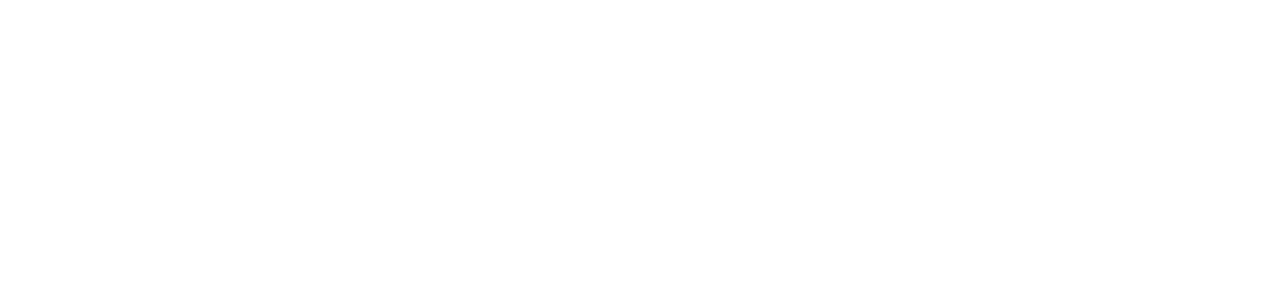
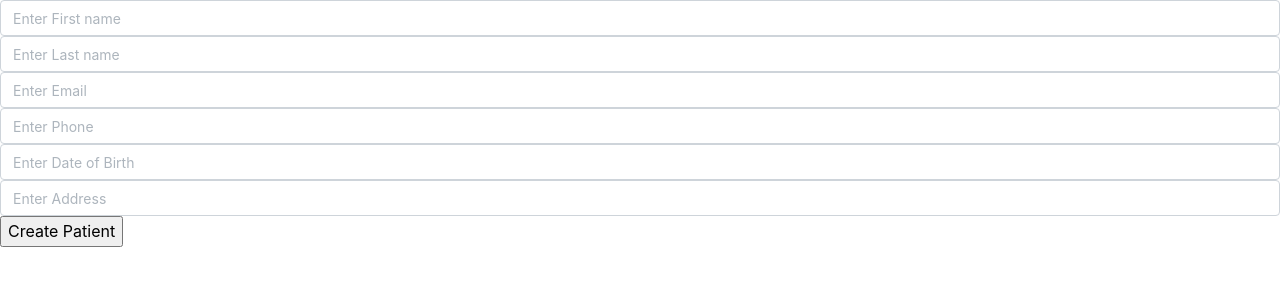
Before and after one commit to N00222244/doctorhouse, a React (Create React App) app: page /app/patients/create in a window 1280 px wide. Shown: the top 300 px of the page. Built offline with nearby package versions, Linux system fonts and the light colour scheme; no server answers; sample sign-in values are in the browser's storage.

Commit message:
added create and edit patients pretty much the same as doctors, also added in single patient the use of converting the date_of_birth string which is unix time based into gregorian

```diff
--- a/src/App.js
+++ b/src/App.js
@@ -28,6 +28,8 @@
 
 //patients
 import SinglePatient from "./pages/patients/SinglePatient";
+import CreatePatient from "./pages/patients/CreatePatient";
+import EditPatient from "./pages/patients/EditPatient";
 
 
 const App = () =>{
@@ -57,6 +59,8 @@
                             <Route path="doctors/create" element={<CreateDocotor/>}/>
                             <Route path="doctors/:id/edit" element={<EditDoctor/>} />
                             <Route path="patients/:id" element={<SinglePatient/>} />
+                            <Route path="patients/create" element={<CreatePatient/>} />
+                            <Route path="patients/:id/edit" element={<EditPatient/>} />
 
 
 
--- a/src/pages/HomePage.js
+++ b/src/pages/HomePage.js
@@ -74,7 +74,20 @@
 
 
 
-            <AppShell.Navbar >navbar tester</AppShell.Navbar>
+            <AppShell.Navbar >navbar tester
+
+
+
+                {/* logout button */}
+            {
+                    token && (
+                        <Button color='red' variant={'outline'} onClick={() => {
+                            logout();
+                            navigate('/login', { replace: true })
+                        }}>Logout</Button>
+                    )
+                }
+            </AppShell.Navbar>
 
 
 
@@ -116,15 +129,7 @@
 
 
 
-        {/* logout button */}
-            {
-                    token && (
-                        <Button color='red' variant={'outline'} onClick={() => {
-                            logout();
-                            navigate('/login', { replace: true })
-                        }}>Logout</Button>
-                    )
-                }
+
 
 
             </AppShell>
--- /dev/null
+++ b/src/pages/patients/CreatePatient.js
@@ -0,0 +1,98 @@
+import axios from "axios";
+import { useNavigate } from "react-router-dom";
+import { useAuth } from "../../utils/useAuth";
+import { TextInput } from "@mantine/core";
+import { useForm  } from '@mantine/form';
+import { showNotification } from "@mantine/notifications";
+
+
+
+
+
+const CreatePatient = () => {
+
+
+    const navigate = useNavigate();
+    const { token } = useAuth();
+   // console.log("Token before post request is sent:", token); <-- Kept geting 401 error
+   // needed to see what actually was being sent when token was called from use auth
+   // turns out the whole object was and forgot to destructure it oopsie daisies
+
+
+
+   //added mantine hook instead of using use state to use the helper function getinputprops
+    const form = useForm({
+        initialValues:{
+        first_name: '',
+        last_name: '',
+        email: '',
+        phone: '',
+        date_of_birth: '',
+        address: ''
+        },
+         validate: {
+            first_name: (value) => value.length > 2 && value.length < 255 ? null : 'First name must be between 2 and 255 characters',
+            last_name: (value) => value.length > 2 && value.length < 255 ? null : 'Last name must be between 2 and 255 characters',
+            email: (value) => (/^\S+@\S+$/.test(value) ? null : 'Invalid email'), // regex for validating an email address
+            phone: (value) => value.length === 10 ? null : 'Phone number must be 10 digits',
+            address: (value) => value.length > 2 && value.length < 255 ? null : 'address name must be between 2 and 255 characters',
+        },
+    });
+
+
+    const handleSubmit = () => {
+
+
+
+        console.log('Token value:', token);
+        // sends a post request to the api url with the form data
+        axios.post(`https://fed-medical-clinic-api.vercel.app/patients`, form.values, {
+            headers: {
+                Authorization: `Bearer ${token}`
+            }
+        })
+
+
+        .then((res) => { //after this request
+            console.log(res); //logs response data to console to verify
+            navigate(`../${res.data.id}`, { relative: 'path' })
+
+            showNotification({
+                title: 'Patient Created Succesfully',
+                message: `Patient ${res.data.first_name} ${res.data.last_name} created.`,
+                color: 'green',
+                autoClose: 7000
+
+            });
+
+
+        })
+        .catch((err) =>{ // catch any erros and log them to the console
+            console.log(err);
+
+
+        });
+    }
+
+    return (
+        <div>
+
+            <form onSubmit={form.onSubmit(handleSubmit)}>
+
+
+                <TextInput  type='text'  {...form.getInputProps('first_name')}  name="first_name"  placeholder="Enter First name" ></TextInput>
+                <TextInput   type='text'  {...form.getInputProps('last_name')} name="last_name" placeholder="Enter Last name" ></TextInput>
+                <TextInput   type='email' {...form.getInputProps('email')} name="email" placeholder="Enter Email"></TextInput>
+                <TextInput  type='phone' {...form.getInputProps('phone')} name="phone" placeholder="Enter Phone"></TextInput>
+                <TextInput  type='date_of_birth' {...form.getInputProps('date_of_birth')} name="date_of_birth" placeholder="Enter Date of Birth"></TextInput>
+                <TextInput  type='address' {...form.getInputProps('address')} name="address" placeholder="Enter Address"></TextInput>
+
+                <button type="submit">Create Patient</button>
+            </form>
+
+
+        </div>
+    )
+}
+
+export default CreatePatient;
--- /dev/null
+++ b/src/pages/patients/EditPatient.js
@@ -0,0 +1,119 @@
+import axios from "axios";
+import { useNavigate, useParams } from "react-router-dom";
+import { useAuth } from "../../utils/useAuth";
+import { TextInput } from "@mantine/core";
+import { useForm  } from '@mantine/form';
+import { showNotification } from "@mantine/notifications";
+import { useEffect } from "react";
+
+
+
+
+
+const EditPatient = () => {
+
+
+    const navigate = useNavigate();
+    const { token } = useAuth();
+    const {id} = useParams();
+   // console.log("Token before post request is sent:", token); <-- Kept geting 401 error
+   // needed to see what actually was being sent when token was called from use auth
+   // turns out the whole object was and forgot to destructure it oopsie daisies
+
+
+
+   //added mantine hook instead of using use state to use the helper function getinputprops
+    const form = useForm({
+        initialValues:{
+        first_name: '',
+        last_name: '',
+        email: '',
+        phone: '',
+        date_of_birth: '',
+        address: ''
+        },
+         validate: {
+            first_name: (value) => value.length > 2 && value.length < 255 ? null : 'First name must be between 2 and 255 characters',
+            last_name: (value) => value.length > 2 && value.length < 255 ? null : 'Last name must be between 2 and 255 characters',
+            email: (value) => (/^\S+@\S+$/.test(value) ? null : 'Invalid email'), // regex for validating an email address
+            phone: (value) => value.length === 10 ? null : 'Phone number must be 10 digits',
+            address: (value) => value.length > 2 && value.length < 255 ? null : 'address name must be between 2 and 255 characters',
+        },
+    });
+
+
+
+     useEffect(() => {
+        axios.get(`https://fed-medical-clinic-api.vercel.app/patients/${id}`, {
+            headers: {
+                Authorization: `Bearer ${token}`
+            }
+        })
+            .then((res) => {
+                console.log(res)
+                // Making a request to get info on festivals/{id}
+                // Then set our form data using that, so our fields get pre-populated
+                form.setValues(res.data)
+            })
+            .catch((err) => {
+                console.error(err)
+            })
+    }, [])
+
+
+    const handleSubmit = () => {
+
+
+
+        console.log('Token value:', token);
+        // sends a post request to the api url with the form data
+        axios.patch(`https://fed-medical-clinic-api.vercel.app/patients/${id}`, form.values, {
+            headers: {
+                Authorization: `Bearer ${token}`
+            }
+        })
+
+
+        .then((res) => { //after this request
+            console.log(res); //logs response data to console to verify
+            navigate(`/app/patients/${id}`, { relative: 'path' })
+
+            showNotification({
+                title: 'Patient Edited Succesfully',
+                message: `Patient ${res.data.first_name} ${res.data.last_name} created.`,
+                color: 'green',
+                autoClose: 7000
+
+            });
+
+
+        })
+        .catch((err) =>{ // catch any erros and log them to the console
+            console.log(err);
+
+
+        });
+    }
+
+    return (
+        <div>
+
+            <form onSubmit={form.onSubmit(handleSubmit)}>
+
+
+                <TextInput  type='text'  {...form.getInputProps('first_name')}  name="first_name"  placeholder="Enter First name" ></TextInput>
+                <TextInput   type='text'  {...form.getInputProps('last_name')} name="last_name" placeholder="Enter Last name" ></TextInput>
+                <TextInput   type='email' {...form.getInputProps('email')} name="email" placeholder="Enter Email"></TextInput>
+                <TextInput  type='phone' {...form.getInputProps('phone')} name="phone" placeholder="Enter Phone"></TextInput>
+                <TextInput  type='date_of_birth' {...form.getInputProps('date_of_birth')} name="date_of_birth" placeholder="Enter Date of Birth"></TextInput>
+                <TextInput  type='address' {...form.getInputProps('address')} name="address" placeholder="Enter Address"></TextInput>
+
+                <button type="submit">Edit Patient</button>
+            </form>
+
+
+        </div>
+    )
+}
+
+export default EditPatient;
--- a/src/pages/patients/SinglePatient.js
+++ b/src/pages/patients/SinglePatient.js
@@ -52,15 +52,22 @@
      }
     }
 
+   // let timeConversion = new Date(patient.date_of_birth * 1000)
+   // console.log(timeConversion);
+
+
+
 
     return patient && (
         <>
+
+
 
         <h2>Patient ID: {patient.id}</h2>
         <h1>Full Name: {patient.first_name} {patient.last_name}</h1>
         <h2>First Name : {patient.first_name}</h2>
         <h2>First Name : {patient.last_name}</h2>
-        <h2>Date of Birth: {patient.date_of_birth}</h2>
+        <h2>Date of Birth: {new Date(patient.date_of_birth * 1000).toLocaleDateString()}</h2>
         <h2>Email: {patient.email}</h2>
         <h2>Phone No: + 353 {patient.phone}</h2>
         <h2>Address {patient.address}</h2>
```
